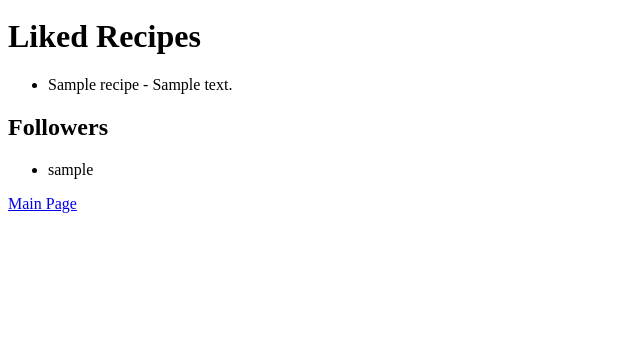
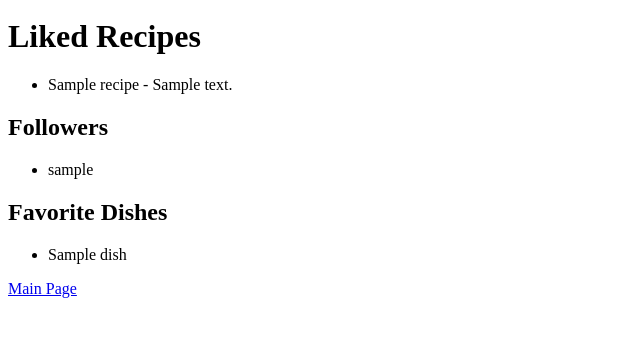
Before and after one commit to kelvin2kim/recipeproject, a Flask app: template webserver/templates/profile.html in a window 1280 px wide. Shown: the part 135-472 px from the top of the page, without its empty margins (0-640 px from the left). Run offline with Flask 3, Linux system fonts and the light colour scheme; the template is opened without the code that fills it: most values are stand-ins (such as "Sample title", 1, 10 or a date in 2020); parts of the project's set-up code (start-up, migrations or seed data) failed here and were passed over.

Commit message:
Update profile.html

```diff
--- a/webserver/templates/profile.html
+++ b/webserver/templates/profile.html
@@ -19,6 +19,12 @@
         <li>{{ follower.username }}</li> <!-- Assuming the follower object has a username attribute -->
         {% endfor %}
     </ul>
+    <h2>Favorite Dishes</h2>
+        <ul>
+            {% for dish in favorite_dishes %}
+            <li>{{ dish }}</li>
+            {% endfor %}
+        </ul>
     <div><p><a href="/">Main Page</a></p></div>
 </body>
 </html>
```
